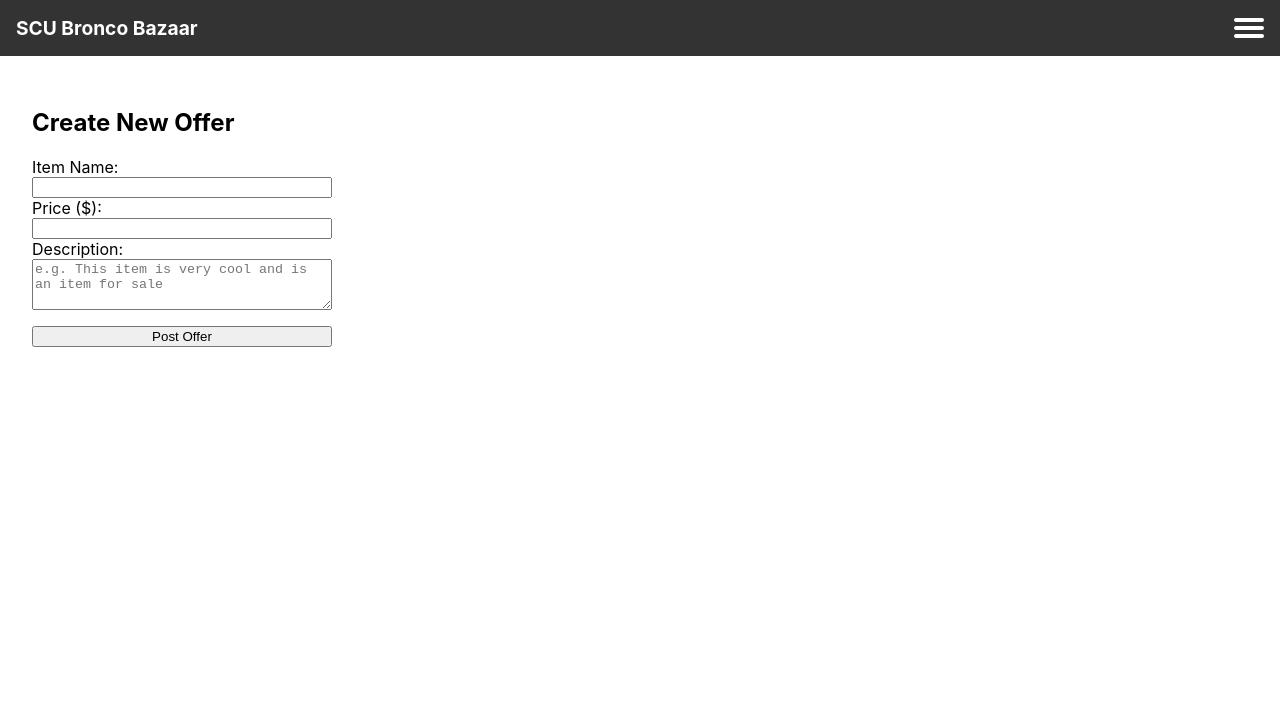
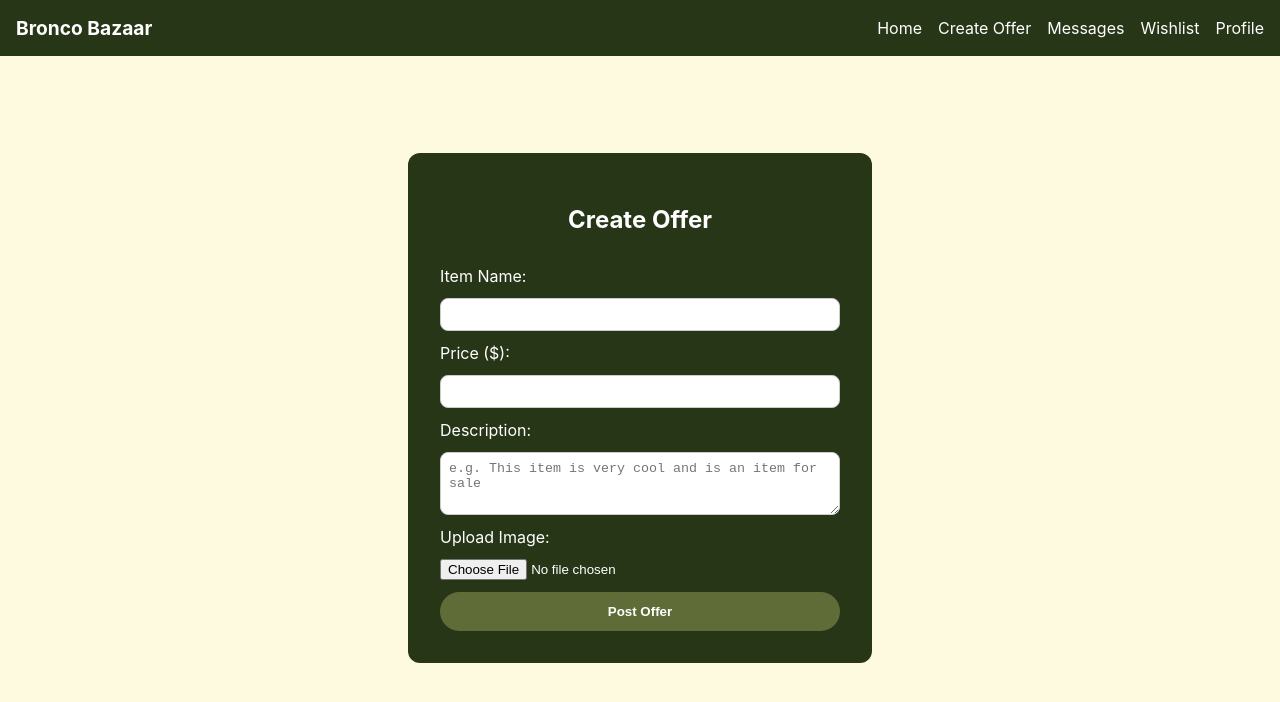
Before and after one commit to sidykal/Bronco-Bazaar, a React (Create React App) app: page /create in a window 1280 px wide. Shown: the top 702 px of the page. Built offline with nearby package versions, Linux system fonts and the light colour scheme; no server answers; sample sign-in values are in the browser's storage.

Commit message:
updated UI

```diff
--- a/src/App.css
+++ b/src/App.css
@@ -1,5 +1,6 @@
 .App {
   text-align: center;
+  background-color: #014f86;
 }
 
 .App-logo {
@@ -25,7 +26,7 @@
 }
 
 .App-link {
-  color: #61dafb;
+  color: #FFFFFF;
 }
 
 @keyframes App-logo-spin {
--- a/src/components/ItemForm.js
+++ b/src/components/ItemForm.js
@@ -1,27 +1,71 @@
-//script for form to post item for sale
 import React, { useState } from 'react';
 
 export default function ItemForm({ onAdd }) {
   const [name, setName] = useState('');
   const [price, setPrice] = useState('');
   const [description, setDescription] = useState('');
+  const [image, setImage] = useState(null);
 
   const handleSubmit = (e) => {
     e.preventDefault();
     if (!name || !price) return;
-    onAdd({ name, price, description });
+    onAdd({ name, price, description, image });
     setName('');
     setPrice('');
     setDescription('');
+    setImage(null);
+    e.target.reset();
+
+  };
+
+  const handleImageChange = (e) => {
+    if (e.target.files && e.target.files[0]) {
+      setImage(e.target.files[0]);  // store the first selected file
+    }
   };
 
   return (
-    <form onSubmit={handleSubmit} style={{ display: 'flex', flexDirection: 'column', maxWidth: '300px' }}>
+    <div style={{
+      display: 'flex',
+      justifyContent: 'center',
+      alignItems: 'center',
+      height: '80vh',
+      //backgroundColor: '#f9f9f9',
+    }}>
+      <form
+        onSubmit={handleSubmit}
+        style={{
+          display: 'flex',
+          flexDirection: 'column',
+          gap: '0.75rem',
+          width: '100%',
+          maxWidth: '400px',
+          padding: '2rem',
+          //backgroundColor: 'white',
+          backgroundColor: '#283618',
+          borderRadius: '12px',
+          //boxShadow: '0 4px 12px rgba(0, 0, 0, 0.1)'
+          color: 'white',
+        }}
+      >
+        <h2 style={{ textAlign: 'center' }}>Create Offer</h2>
+
         <label>Item Name:</label>
-      <input value={name} onChange={(e) => setName(e.target.value)} required />
+        <input
+          value={name}
+          onChange={(e) => setName(e.target.value)}
+          required
+          style={{ padding: '0.5rem', borderRadius: '8px', border: '1px solid #ccc' }}
+        />
 
         <label>Price ($):</label>
-      <input type="number" value={price} onChange={(e) => setPrice(e.target.value)} required />
+        <input
+          type="number"
+          value={price}
+          onChange={(e) => setPrice(e.target.value)}
+          required
+          style={{ padding: '0.5rem', borderRadius: '8px', border: '1px solid #ccc' }}
+        />
 
         <label>Description:</label>
         <textarea
@@ -30,10 +74,37 @@ export default function ItemForm({ onAdd }) {
           rows="3"
           placeholder="e.g. This item is very cool and is an item for sale"
           required
+          style={{ padding: '0.5rem', borderRadius: '8px', border: '1px solid #ccc' }}
+        />
+
+        <label>Upload Image:</label>
+        <input
+          type="file"
+          accept="image/*"
+          onChange={handleImageChange}
+          style={{ color: 'white' }}
         />
 
 
-      <button type="submit" style={{ marginTop: '1rem' }}>Post Offer</button>
+        <button
+          type="submit"
+          style={{
+            padding: '0.75rem',
+            border: 'none',
+            borderRadius: '999px',
+            //backgroundColor: '#4CAF50',
+            backgroundColor: '#606c38',
+            color: 'white',
+            fontWeight: 'bold',
+            cursor: 'pointer',
+            transition: 'background-color 0.3s'
+          }}
+          onMouseOver={(e) => (e.target.style.backgroundColor = '#8d9e54')}
+          onMouseOut={(e) => (e.target.style.backgroundColor = '#606c38')}
+        >
+          Post Offer
+        </button>
       </form>
+    </div>
   );
 }
--- a/src/components/ItemList.js
+++ b/src/components/ItemList.js
@@ -23,6 +23,7 @@ export default function ItemList({ items, onDelete, onWishlist }) {
         <li key={index} style={itemStyle}>
           <strong>{item.name}</strong> – ${item.price}
           <p style={descriptionStyle}>{item.description}</p>
+
           <button onClick={() => onDelete(index)} style={deleteStyle}>
             Delete
           </button>
@@ -42,24 +43,41 @@ export default function ItemList({ items, onDelete, onWishlist }) {
 }
 
 const listStyle = {
-  padding: 0,
+  /*padding: 0,
   listStyleType: 'none',
+  //3 per row
+  display: 'grid',
+  gridTemplateColumns: 'repeat(3, 1fr)',  // 3 equal columns
+  gap: '1rem',                            // space between items
+  */
+  columnCount: 3,
+  columnGap: '1rem',
+  padding: '1rem',
 };
 
 const itemStyle = {
-  background: '#edebe7',
-  border: '1px solid black',
+  //background: '#edebe7',
+  background: '#283618',
+  //border: '1px solid black',
   borderRadius: '8px',
   padding: '1rem',
   marginBottom: '1rem',
+  color: 'white',
+  breakInside: 'avoid',
+  wordWrap: 'break-word',
+  overflowWrap: 'break-word',
+  maxWidth: '100%',
+  boxSizing: 'border-box',
 };
 
 const descriptionStyle = {
   margin: '0.5rem 0',
+  color: 'white',
 };
 
 const deleteStyle = {
-  background: 'red',
+  //background: 'red',
+  background: '#bc6c25',
   color: 'white',
   border: 'none',
   padding: '0.5rem 1rem',
@@ -69,7 +87,8 @@ const deleteStyle = {
 };
 
 const offerStyle = {
-  background: 'green',
+  //background: 'green',
+  background: '#606c38',
   color: 'white',
   border: 'none',
   padding: '0.5rem 1rem',
@@ -77,7 +96,8 @@ const offerStyle = {
 };
 
 const wishlistButtonStyle = {
-  background: '#f0ad4e',
+  //background: '#f0ad4e',
+  background: '#dda15e',
   color: 'white',
   border: 'none',
   padding: '0.5rem 1rem',
--- a/src/components/Navbar.js
+++ b/src/components/Navbar.js
@@ -1,13 +1,13 @@
 //script for the navbar at top of webpage
 //wishlist currently redirects to message page since that component hasnt been added yet
-/*import React from 'react';
+import React from 'react';
 import { Link } from 'react-router-dom';
 
 export default function Navbar() {
   return (
     <nav style={navStyle}>
       <div>
-        <span style={logoTextStyle}>SCU Bronco Bazaar</span>
+        <span style={logoTextStyle}>Bronco Bazaar</span>
       </div>
       <div>
         <Link to="/home" style={linkStyle}>Home</Link>
@@ -26,7 +26,7 @@ const navStyle = {
   justifyContent: 'space-between',
   alignItems: 'center',
   padding: '1rem',
-  background: '#333',
+  background: '#283618',
   color: 'white',
 };
 
@@ -40,9 +40,9 @@ const linkStyle = {
   marginLeft: '1rem',
   color: 'white',
   textDecoration: 'none',
-};*/
+};
 
-import React, { useState } from 'react';
+/*import React, { useState } from 'react';
 import { Link } from 'react-router-dom';
 
 export default function Navbar() {
@@ -55,7 +55,7 @@ export default function Navbar() {
   return (
     <div style={{ position: 'relative' }}>
       <nav style={navStyle}>
-        <span style={logoTextStyle}>SCU Bronco Bazaar</span>
+        <span style={logoTextStyle}>Bronco Bazaar</span>
 
         <div
           style={hamburgerContainer}
@@ -92,7 +92,7 @@ const navStyle = {
   justifyContent: 'space-between',
   alignItems: 'center',
   padding: '1rem',
-  background: '#333',
+  background: '#283618',
   color: 'white',
   zIndex: 2,
   position: 'relative',
@@ -139,3 +139,4 @@ const overlayLinkStyle = {
   margin: '1rem 0',
   textDecoration: 'none',
 };
+*/
--- a/src/index.css
+++ b/src/index.css
@@ -5,6 +5,7 @@ body {
     sans-serif;
   -webkit-font-smoothing: antialiased;
   -moz-osx-font-smoothing: grayscale;
+  background-color: #fefae0;
 }
 
 code {
--- a/src/pages/Create.js
+++ b/src/pages/Create.js
@@ -5,7 +5,8 @@ import ItemForm from '../components/ItemForm';
 export default function Create({ onAdd }) {
   return (
     <div>
-      <h2>Create New Offer</h2>
+
+      {/*<h2>Create New Offer</h2>*/}
       <ItemForm onAdd={onAdd} />
     </div>
   );
--- a/src/pages/Home.js
+++ b/src/pages/Home.js
@@ -13,14 +13,21 @@ export default function Home({ items, onDelete, onWishlist }) {
 
   return (
     <div>
-      <h2>Active Offers</h2>
+      {/*<h2>Active Offers</h2>*/}
 
       <input
         type="text"
         placeholder="Search items..."
         value={searchTerm}
         onChange={(e) => setSearchTerm(e.target.value)}
-        style={{ padding: '0.5rem', width: '100%', marginBottom: '1rem' }}
+        style={{
+          padding: '0.5rem',
+          width: '100%',
+          marginBottom: '1rem',
+          borderRadius: '10px',
+          border: '1px solid #ccc',
+          borderColor: "#283618",
+        }}
       />
 
       <ItemList items={filteredItems} onDelete={onDelete} onWishlist={onWishlist} />
```
Lines whose indentation alone changed are shown as unchanged.
